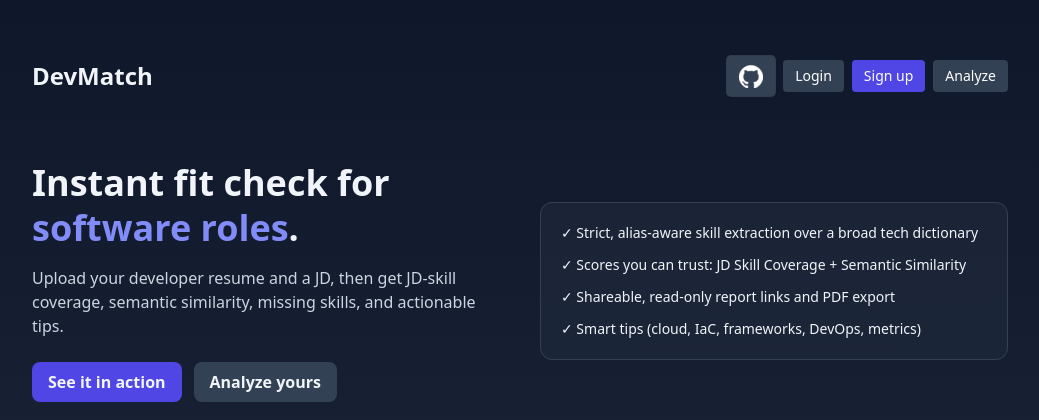
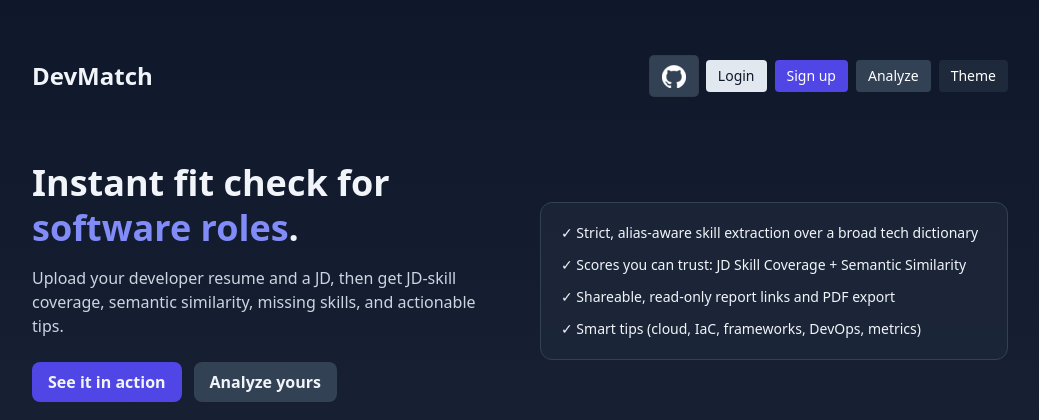
Before and after one commit to EgglezosHub/Resume-Analyzer-Job-Match, a FastAPI app: page / in a window 1280 px wide. Shown: the top 420 px of the page, without its empty margins (120-1159 px from the left). Run offline with FastAPI, Linux system fonts and the light colour scheme; some libraries are stand-ins or nearby versions.

Commit message:
Fixed buttons

```diff
--- a/app/templates/landing.html
+++ b/app/templates/landing.html
@@ -9,32 +9,45 @@
 </head>
 <body class="min-h-screen bg-gradient-to-b from-slate-900 to-slate-800 text-slate-100">
   <div class="max-w-5xl mx-auto px-6 py-14">
-    <header class="mb-6 flex items-center justify-between">
+    <header class="mb-6">
+      <div class="flex flex-wrap items-center justify-between gap-2">
+        <!-- Title -->
         <a href="/" class="text-2xl font-extrabold">DevMatch</a>
-      <nav class="flex items-center gap-2">
+
+        <!-- Right-side buttons -->
+        <div class="w-full sm:w-auto mt-2 sm:mt-0 flex flex-wrap items-center gap-2">
+          {% if result and share_url %}
+            <button id="copyLink" type="button" data-share-url="{{ share_url }}"
+                    class="px-3 py-1.5 rounded bg-slate-800 text-white text-sm">Copy share link</button>
+            <a href="{{ share_url }}.pdf" class="px-3 py-1.5 rounded bg-indigo-600 text-white text-sm">Download report (PDF)</a>
+          {% endif %}
+
           {% if user %}
-          <span class="hidden sm:inline text-sm text-slate-300/80">Hi, {{ user.name or user.email }}</span>
-          <a href="/dashboard" class="px-3 py-1.5 rounded bg-indigo-600 text-white text-sm">Dashboard</a>
-          <a href="/logout" class="px-3 py-1.5 rounded bg-slate-200/20 text-white text-sm border border-white/10">Logout</a>
+            <span class="hidden sm:inline text-sm text-slate-500 dark:text-slate-300 self-center">
+              Hi, {{ user.name or user.email }}
+            </span>
+            <a href="/dashboard" class="px-3 py-1.5 rounded bg-slate-200 text-slate-900 text-sm">Dashboard</a>
+            <a href="/logout" class="px-3 py-1.5 rounded bg-slate-800 text-white text-sm">Logout</a>
           {% else %}
             <a href="/login/github"
-             class="inline-flex items-center justify-center rounded bg-slate-700 hover:bg-slate-600
-                    ring-1 ring-white/15 px-3 py-2"
+               class="inline-flex items-center justify-center rounded bg-slate-700 hover:bg-slate-600 ring-1 ring-white/15 px-3 py-2"
                title="Login with GitHub" aria-label="Login with GitHub">
-            <img src="/images/logo.png" alt="GitHub login"
-                 class="h-6 w-6 object-contain filter brightness-0 invert" />
+              <img src="/images/logo.png" alt="GitHub login" class="h-6 w-6 object-contain" />
               <span class="sr-only">Login with GitHub</span>
             </a>
-          <a href="/login/password" class="px-3 py-1.5 rounded bg-slate-700 text-white text-sm">Login</a>
+            <a href="/login/password" class="px-3 py-1.5 rounded bg-slate-200 text-slate-900 text-sm">Login</a>
             <a href="/signup" class="px-3 py-1.5 rounded bg-indigo-600 text-white text-sm">Sign up</a>
           {% endif %}
-        <a class="px-3 py-1.5 rounded bg-slate-700 text-white text-sm" href="/analyze">Analyze</a>
-      </nav>
+
+          <a href="/analyze" class="px-3 py-1.5 rounded bg-slate-700 text-white text-sm">Analyze</a>
+
+          <button id="themeBtn"
+                  class="px-3 py-1.5 rounded bg-slate-800 text-white dark:bg-slate-100 dark:text-slate-900 text-sm">
+            Theme
+          </button>
+        </div>
+      </div>
     </header>
-
-
-
-
     <section class="mt-16 grid md:grid-cols-2 gap-10 items-center">
       <div>
         <h2 class="text-4xl font-extrabold leading-tight">Instant fit check for <span class="text-indigo-400">software roles</span>.</h2>
```
Also changed, not shown: app/templates/dashboard.html (+31 -15 lines), app/templates/index.html (+13 -8 lines). Lines whose indentation alone changed are shown as unchanged.
